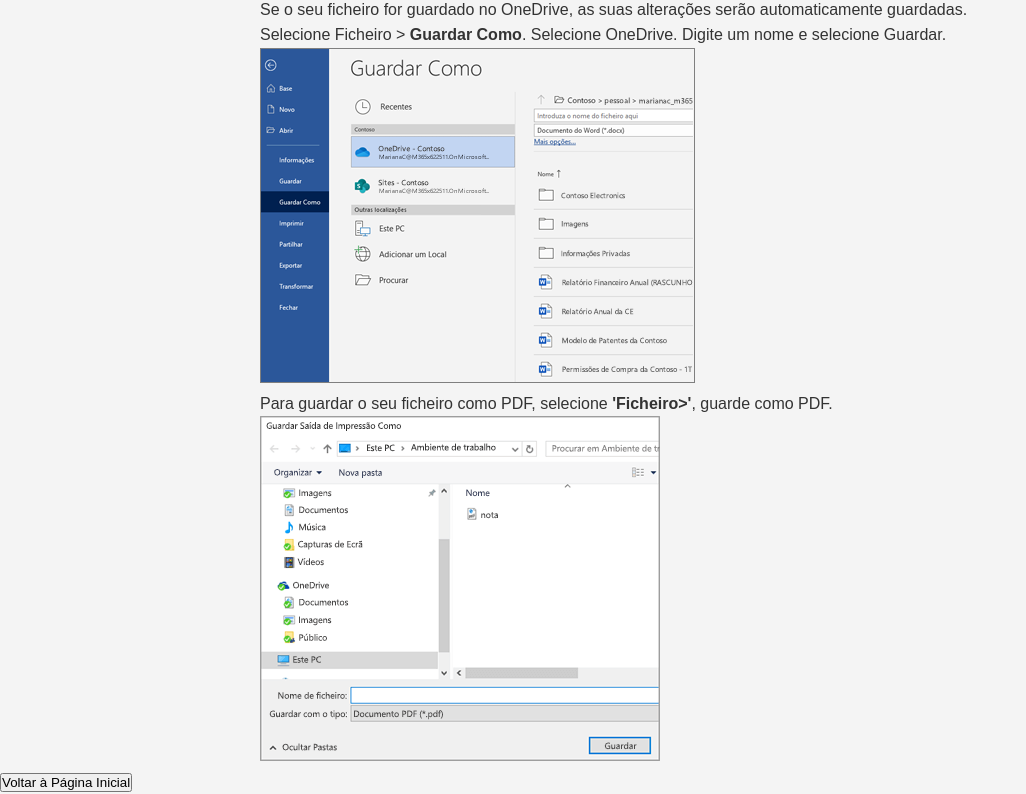
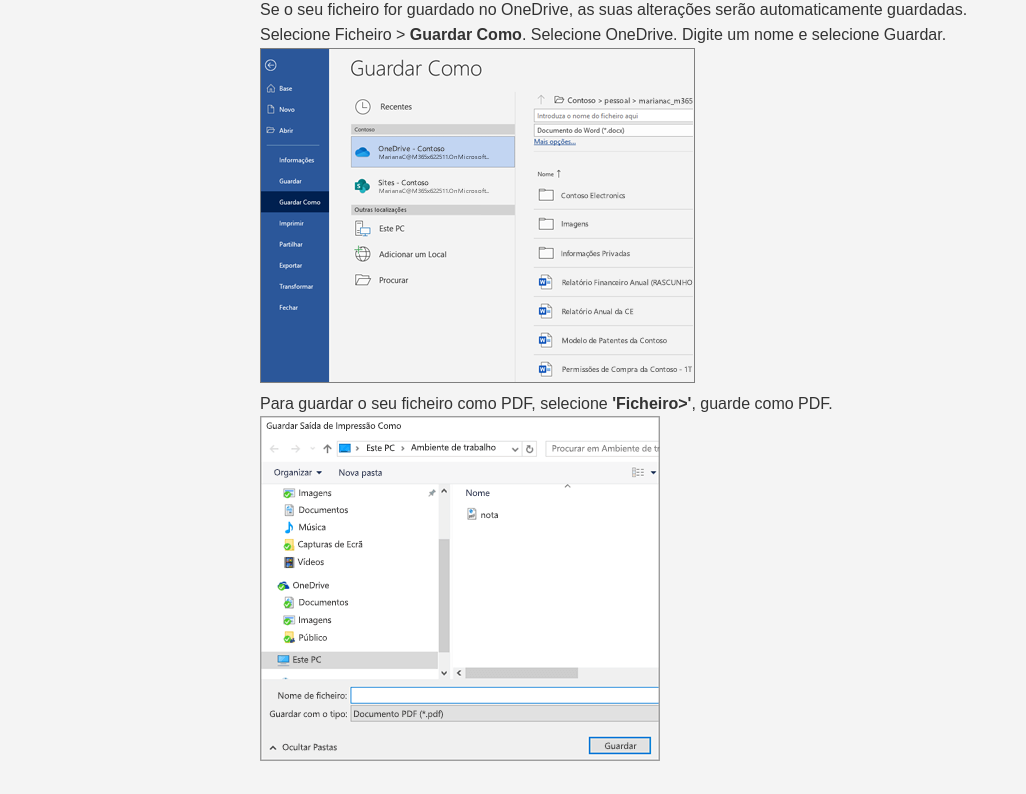
Before and after one commit to lara617/Word-PowerPoint-Excel, a plain HTML site: page word.html in a window 1280 px wide. Shown: the part 2840-3634 px from the top of the page, without its empty margins (0-1026 px from the left). After the commit the page ends 3609 px from the top, so only its background shows below. Drawn offline with Linux system fonts and the light colour scheme.

Commit message:
word acress b

```diff
--- a/word.html
+++ b/word.html
@@ -65,7 +65,7 @@
       <strong>'Ficheiro>'</strong>, guarde como PDF.
       <img src="imagem27.png" alt="word" />
     </main>
-    <button onclick="goToHome()">Voltar à Página Inicial</button>
+
     <script src="script.js"></script>
   </body>
 </html>
```
